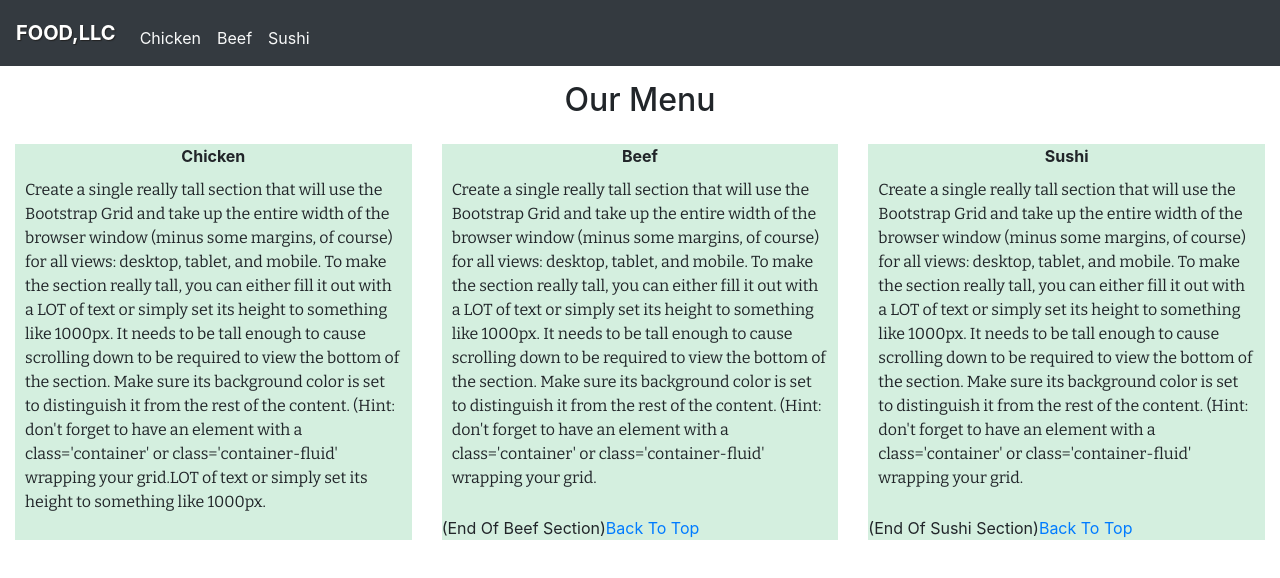
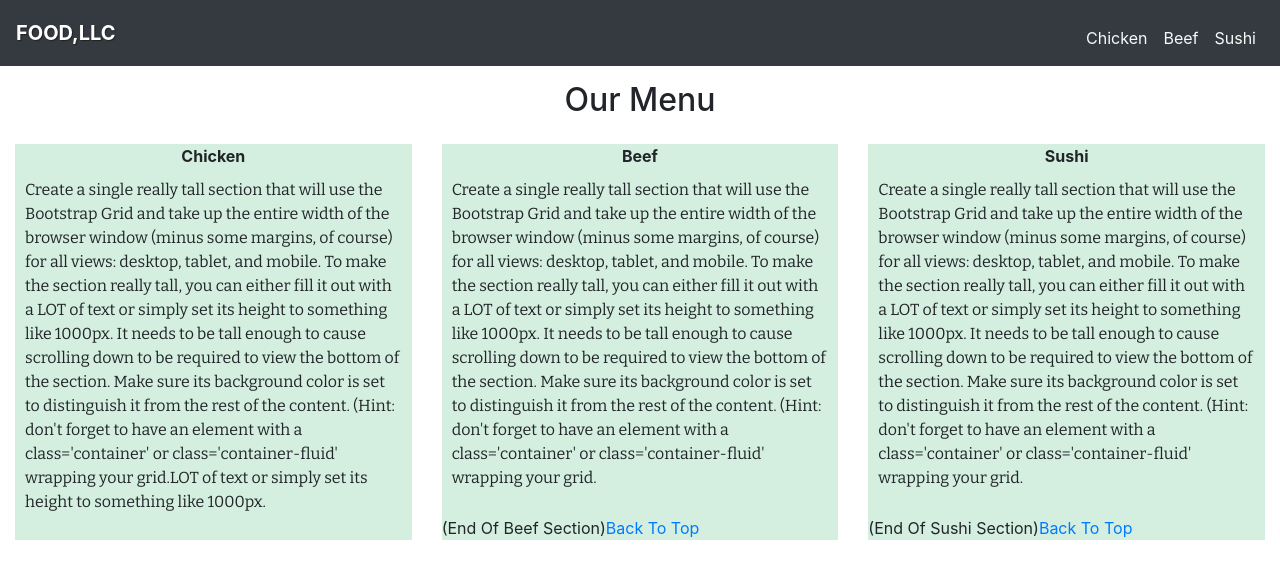
Before and after one commit to ahteshamhassan/assignment, a plain HTML site: page module3-solution/index.html in a window 1280 px wide. Drawn offline with nearby package versions, Linux system fonts and the light colour scheme.

Commit message:
Update index.html

```diff
--- a/module3-solution/index.html
+++ b/module3-solution/index.html
@@ -24,7 +24,7 @@
 
   <!-- Navbar links -->
   <div class="collapse navbar-collapse" id="collapsibleNavbar">
-    <ul id="nav-list" class="navbar-nav ml-right">
+    <ul id="nav-list" class="navbar-nav ml-auto">
       <li class="nav-item">
         <a class="nav-link" href="#mydiv1">Chicken</a>
       </li>
```
